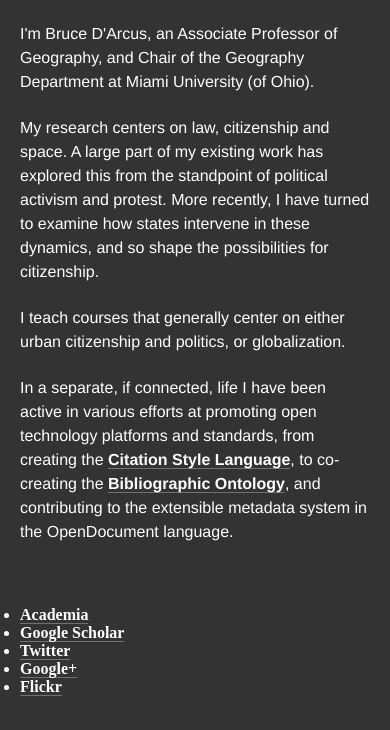
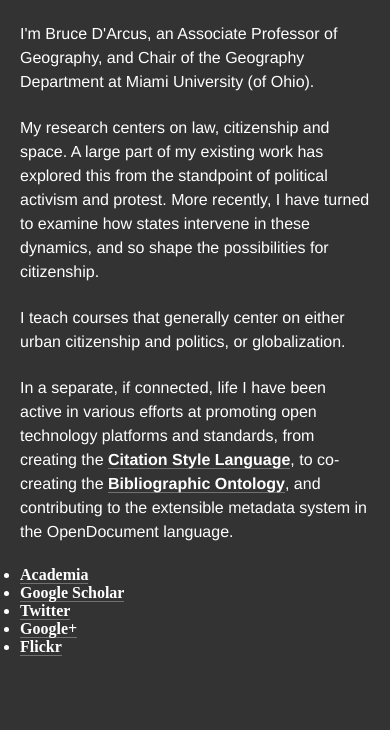
Before and after one commit to bdarcus/mysite2013, a plain HTML site: page index.html in a window 390 px wide. Shown: the part 58-788 px from the top of the page. Drawn offline with nearby package versions, Linux system fonts and the light colour scheme.

Commit message:
removing #more

```diff
--- a/index.html
+++ b/index.html
@@ -24,11 +24,11 @@
       border-bottom: 1px solid rgba(255,255,255,0.3); }
       a:hover { color: #990000; border-bottom: 1px solid rgba(255,255,255,1); }
       #monogram { width: 50px; padding: 50px 0 0 0; margin: 0 auto 0 50px; }
-      #about, #more { width: 360px; padding: 0 0 0 150px;
+      #about { width: 360px; padding: 0 0 0 150px;
       margin: -35px 50px 0 auto !important; }
       @media (max-width: 767px) {
       #monogram { position: relative; width: auto; padding: 20px; margin: 0; }
-      #about, #more { position: relative; width: auto; padding: 20px;
+      #about { position: relative; width: auto; padding: 20px;
       margin: 0 !important; }
       background-image { opacity: 0.2; }
     </style>
@@ -57,9 +57,6 @@
       standards, from creating the <a href="">Citation Style Language</a>, to
       co-creating the <a href="">Bibliographic Ontology</a>, and contributing to the
       extensible metadata system in the OpenDocument language.</p>
-    </div>
-
-    <div id="more">
       <ul>
         <li><a href="">Academia</a></li>
         <li><a href="">Google Scholar</a></li>
```
